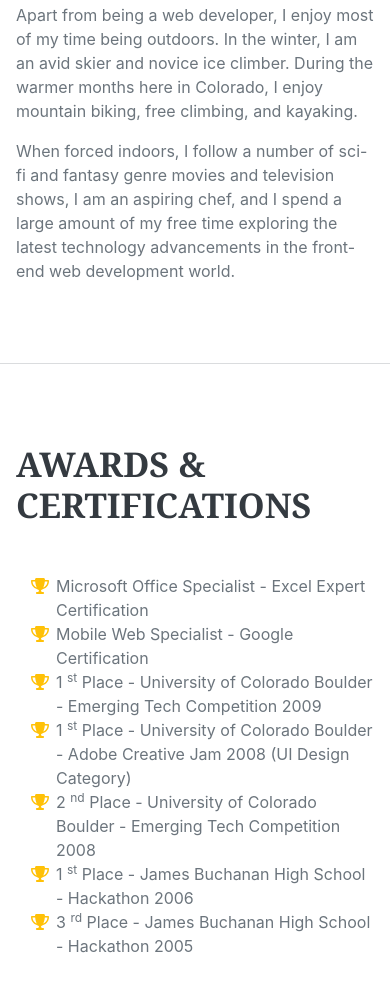
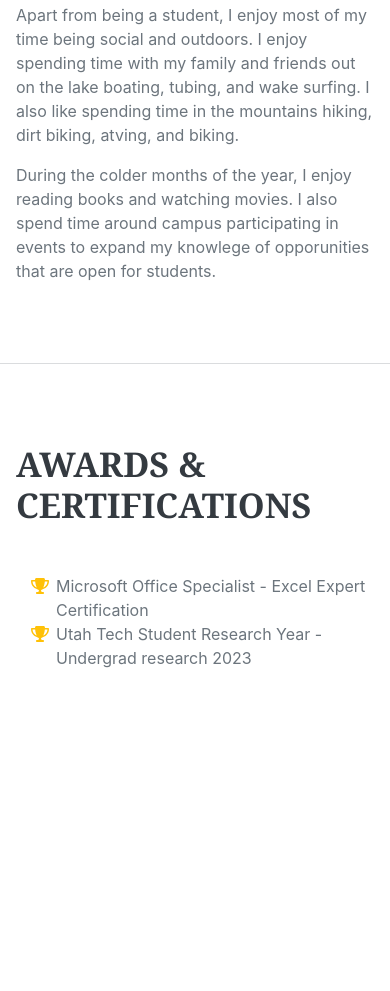
Before and after one commit to hlapray0/201, a plain HTML site: page index.html in a window 390 px wide. Shown: the part 2972-3963 px from the top of the page. After the commit the page ends 3722 px from the top, so only its background shows below. Drawn offline with nearby package versions, Linux system fonts and the light colour scheme; a web font is replaced by a local one.

Commit message:
Add files via upload

```diff
--- a/index.html
+++ b/index.html
@@ -31,7 +31,7 @@
                     <li class="nav-item"><a class="nav-link js-scroll-trigger" href="#education">Education</a></li>
                     <li class="nav-item"><a class="nav-link js-scroll-trigger" href="#skills">Skills</a></li>
                     <li class="nav-item"><a class="nav-link js-scroll-trigger" href="#interests">Interests</a></li>
-                    <li class="nav-item"><a class="nav-link js-scroll-trigger" href="tableau.html">From-Sratch Page</a></li>
+                    <li class="nav-item"><a class="nav-link js-scroll-trigger" href="#awards">Awards</a></li>
                 </ul>
             </div>
         </nav>
@@ -52,9 +52,9 @@
                     <p class="lead mb-5"> Declared Major: Accounting</p>
                     <div class="social-icons">
                         <a class="social-icon" href="https://www.linkedin.com/feed/?trk=homepage-basic_sign-in-submit" target="_blank"><i class="fab fa-linkedin-in"></i></a>
-                        <a class="social-icon" href="#!"><i class="fab fa-tiktok"></i></a>
-                        <a class="social-icon" href="#!"><i class="fab fa-instagram"></i></a>
-                        <a class="social-icon" href="#!"><i class="fab fa-facebook-f"></i></a>
+                        <a class="social-icon" href="https://www.tiktok.com/login" target="_blank"><i class="fab fa-tiktok"></i></a>
+                        <a class="social-icon" href="https://www.instagram.com/accounts/login/" target="_blank"><i class="fab fa-instagram"></i></a>
+                        <a class="social-icon" href="https://www.facebook.com/" target="_blank"><i class="fab fa-facebook-f"></i></a>
                     </div>
                 </div>
             </section>
@@ -177,8 +177,8 @@
             <section class="resume-section" id="interests">
                 <div class="resume-section-content">
                     <h2 class="mb-5">Interests</h2>
-                    <p>Apart from being a web developer, I enjoy most of my time being outdoors. In the winter, I am an avid skier and novice ice climber. During the warmer months here in Colorado, I enjoy mountain biking, free climbing, and kayaking.</p>
-                    <p class="mb-0">When forced indoors, I follow a number of sci-fi and fantasy genre movies and television shows, I am an aspiring chef, and I spend a large amount of my free time exploring the latest technology advancements in the front-end web development world.</p>
+                    <p>Apart from being a student, I enjoy most of my time being social and outdoors. I enjoy spending time with my family and friends out on the lake boating, tubing, and wake surfing. I also like spending time in the mountains hiking, dirt biking, atving, and biking.</p>
+                    <p class="mb-0">During the colder months of the year, I enjoy reading books and watching movies. I also spend time around campus participating in events to expand my knowlege of opporunities that are open for students.  </p>
                 </div>
             </section>
             <hr class="m-0" />
@@ -193,37 +193,37 @@
                         </li>
                         <li>
                             <span class="fa-li"><i class="fas fa-trophy text-warning"></i></span>
-                            Mobile Web Specialist - Google Certification
+                            Utah Tech Student Research Year - Undergrad research 2023
                         </li>
                         <li>
-                            <span class="fa-li"><i class="fas fa-trophy text-warning"></i></span>
-                            1
-                            <sup>st</sup>
-                            Place - University of Colorado Boulder - Emerging Tech Competition 2009
+                            <!-- <span class="fa-li"><i class="fas fa-trophy text-warning"></i></span> -->
+
+                            <!-- <sup>st</sup> -->
+                            <!-- Mobile Web Specialist - Google Certification -->
                         </li>
                         <li>
-                            <span class="fa-li"><i class="fas fa-trophy text-warning"></i></span>
-                            1
-                            <sup>st</sup>
-                            Place - University of Colorado Boulder - Adobe Creative Jam 2008 (UI Design Category)
+                            <!-- <span class="fa-li"><i class="fas fa-trophy text-warning"></i></span> -->
+
+                            <!-- <sup>st</sup> -->
+                            <!-- Place - University of Colorado Boulder - Adobe Creative Jam 2008 (UI Design Category) -->
                         </li>
                         <li>
-                            <span class="fa-li"><i class="fas fa-trophy text-warning"></i></span>
-                            2
-                            <sup>nd</sup>
-                            Place - University of Colorado Boulder - Emerging Tech Competition 2008
+                            <!-- <span class="fa-li"><i class="fas fa-trophy text-warning"></i></span> -->
+
+                            <!-- <sup>nd</sup> -->
+                            <!-- Place - University of Colorado Boulder - Emerging Tech Competition 2008 -->
                         </li>
                         <li>
-                            <span class="fa-li"><i class="fas fa-trophy text-warning"></i></span>
-                            1
-                            <sup>st</sup>
-                            Place - James Buchanan High School - Hackathon 2006
+                            <!-- <span class="fa-li"><i class="fas fa-trophy text-warning"></i></span> -->
+
+                            <!-- <sup>st</sup> -->
+                            <!-- Place - James Buchanan High School - Hackathon 2006 -->
                         </li>
                         <li>
-                            <span class="fa-li"><i class="fas fa-trophy text-warning"></i></span>
-                            3
-                            <sup>rd</sup>
-                            Place - James Buchanan High School - Hackathon 2005
+                            <!-- <span class="fa-li"><i class="fas fa-trophy text-warning"></i></span> -->
+
+                            <!-- <sup>rd</sup> -->
+                            <!-- Place - James Buchanan High School - Hackathon 2005 -->
                         </li>
                     </ul>
                 </div>
```
